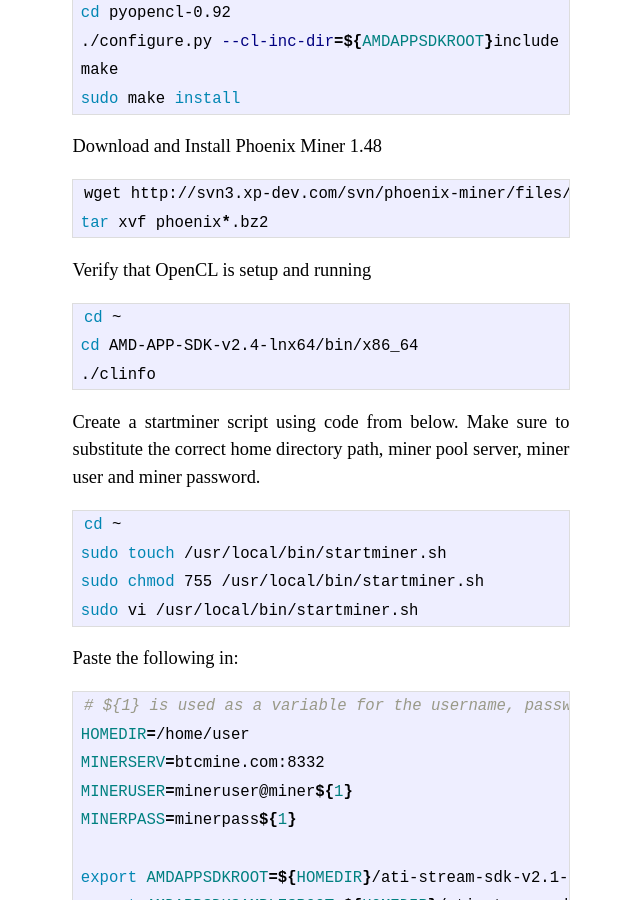
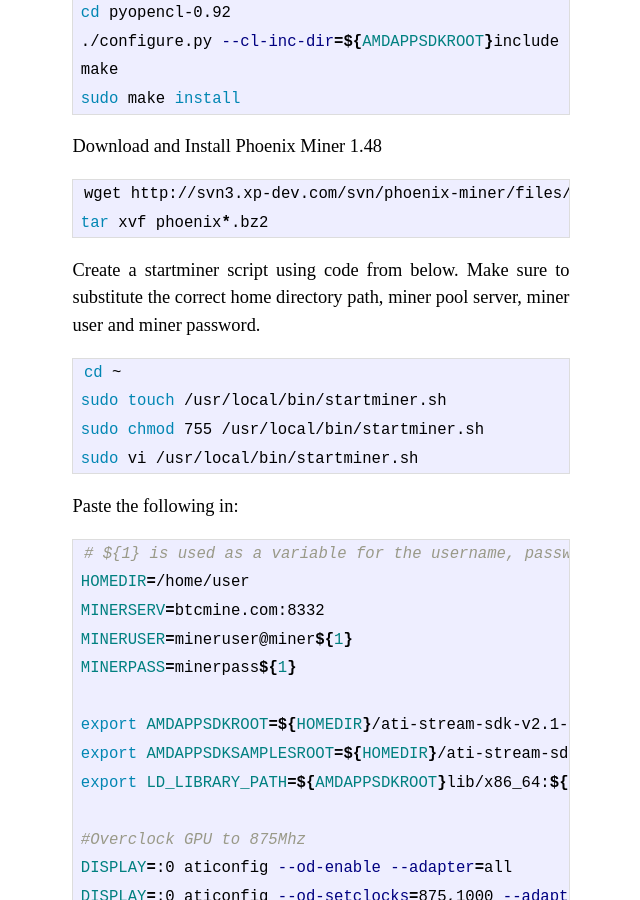
Before and after one commit to pthrasher/pthrasher.github.com, a Jekyll site: the page built from _posts/2011-06-07-ubuntu-bitcoin-mining.markdown, in a window 1280 px wide and 900 px high, scrolled down 2158 px. Shown: the whole window, without its empty margins (319-959 px from the left). Built offline with Jekyll 4.4.1, drawn with Linux system fonts in a browser that asks for light colours; comment, search, counter and statistics services are not loaded.

Commit message:
more miing guide edits

```diff
--- a/_posts/2011-06-07-ubuntu-bitcoin-mining.markdown
+++ b/_posts/2011-06-07-ubuntu-bitcoin-mining.markdown
@@ -79,13 +79,9 @@ Download and Install Phoenix Miner 1.48
 wget http://svn3.xp-dev.com/svn/phoenix-miner/files/phoenix-1.48.tar.bz2
 tar xvf phoenix*.bz2
 {% endhighlight %}
-Verify that OpenCL is setup and running
-{% highlight bash %}
-cd ~
-cd AMD-APP-SDK-v2.4-lnx64/bin/x86_64
-./clinfo
-{% endhighlight %}
+
 Create a startminer script using code from below.  Make sure to substitute the correct home directory path, miner pool server, miner user and miner password.
+
 {% highlight bash %}
 cd ~
 sudo touch /usr/local/bin/startminer.sh
```
